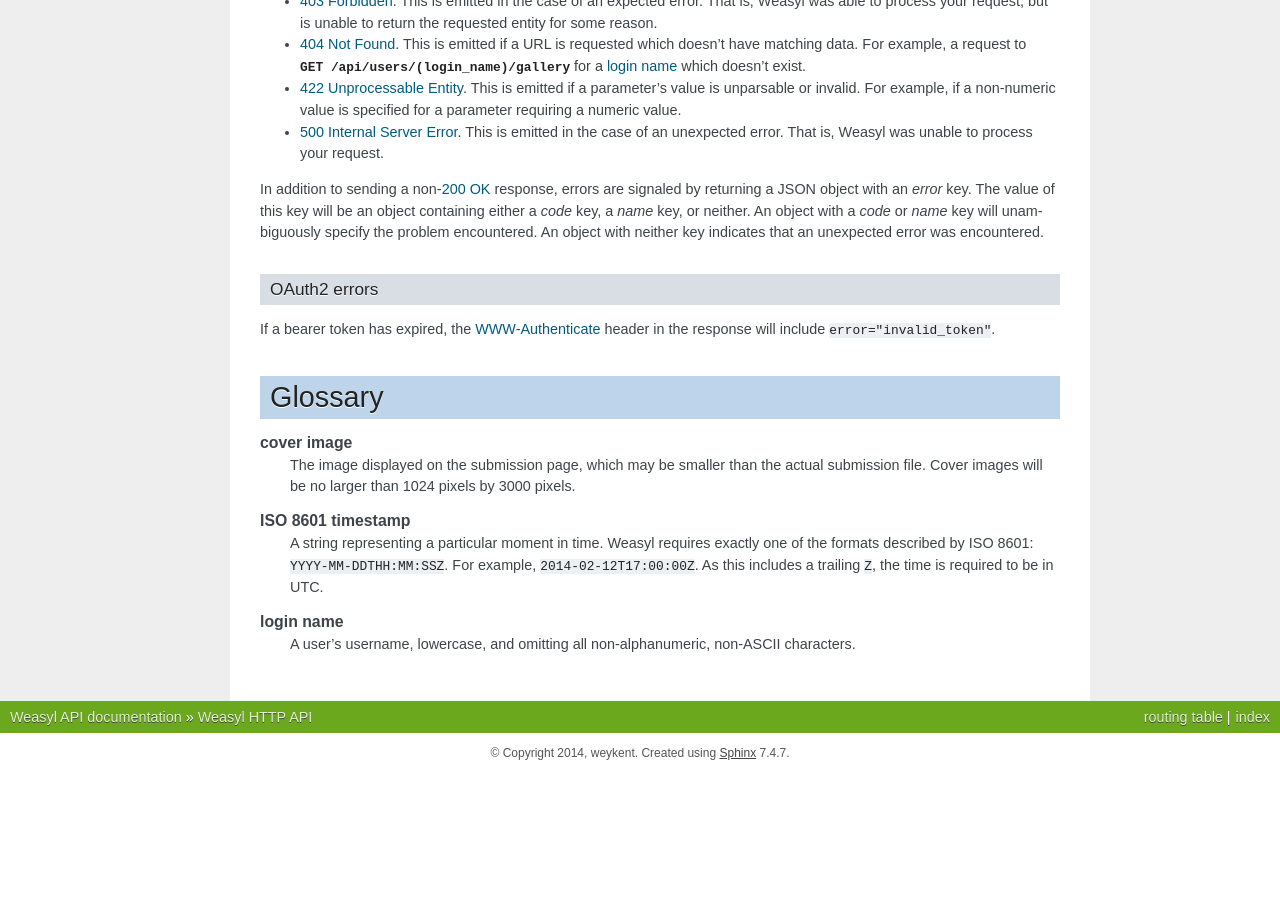
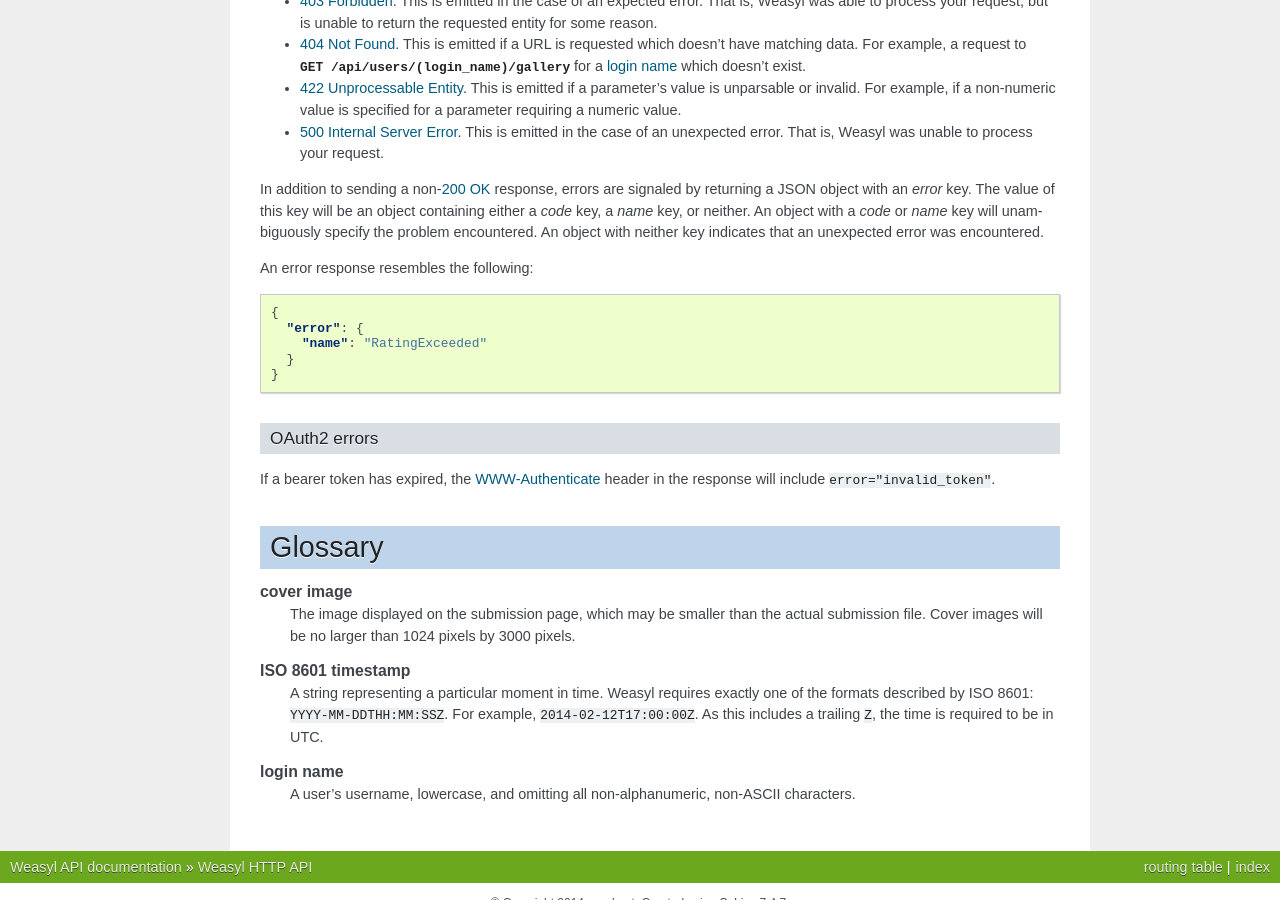
Before and after one commit to Weasyl/weasyl, a Sphinx documentation site: the page built from source/index.rst, in a window 1280 px wide and 900 px high, scrolled down 7281 px. Built offline with Sphinx 7.4.7, drawn with Linux system fonts in a browser that asks for light colours; the version number could not be read and is left out; before the commit the page ends 8054 px from its top, so only the background shows below that.

Commit message:
Add an example error.

```diff
--- a/source/index.rst
+++ b/source/index.rst
@@ -514,6 +514,14 @@ object with a *code* or *name* key will unambiguously specify the problem
 encountered. An object with neither key indicates that an unexpected error was
 encountered.
 
+An error response resembles the following::
+
+    {
+      "error": {
+        "name": "RatingExceeded"
+      }
+    }
+
 
 OAuth2 errors
 ~~~~~~~~~~~~~
```
